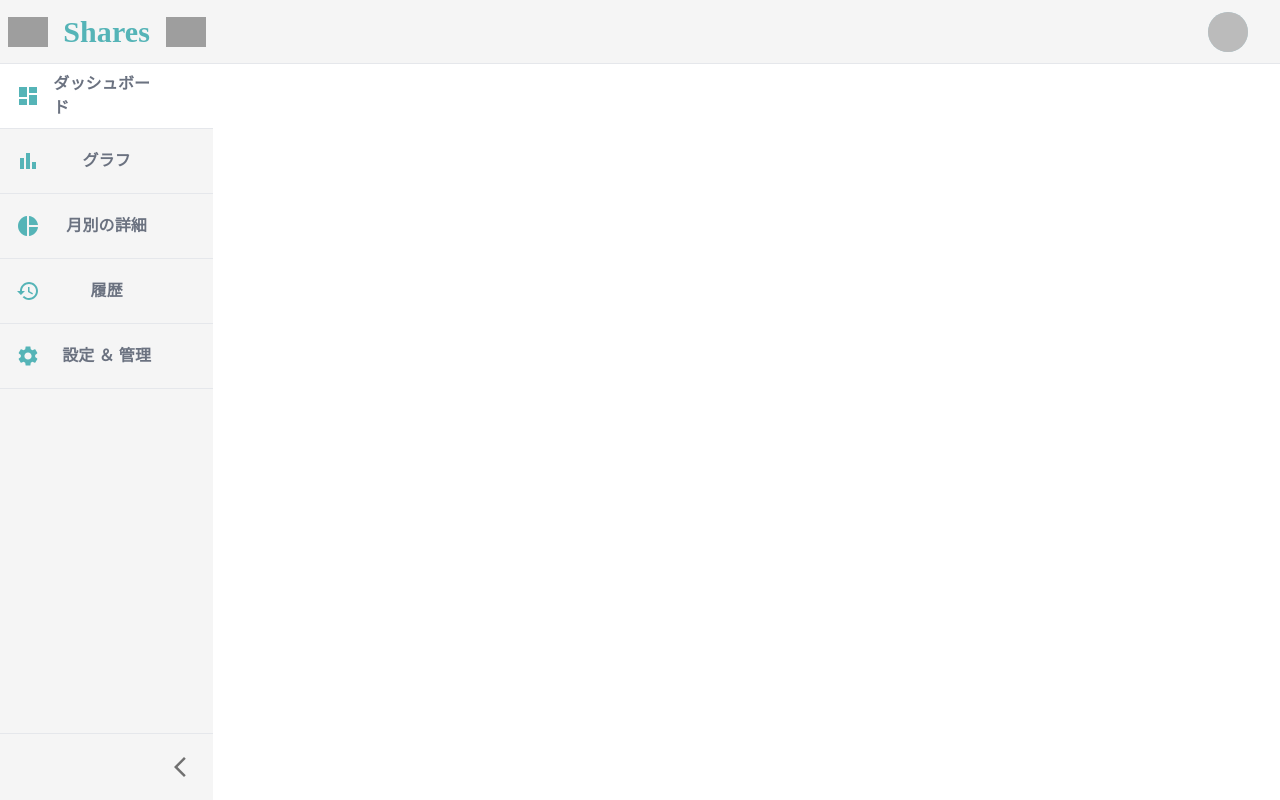
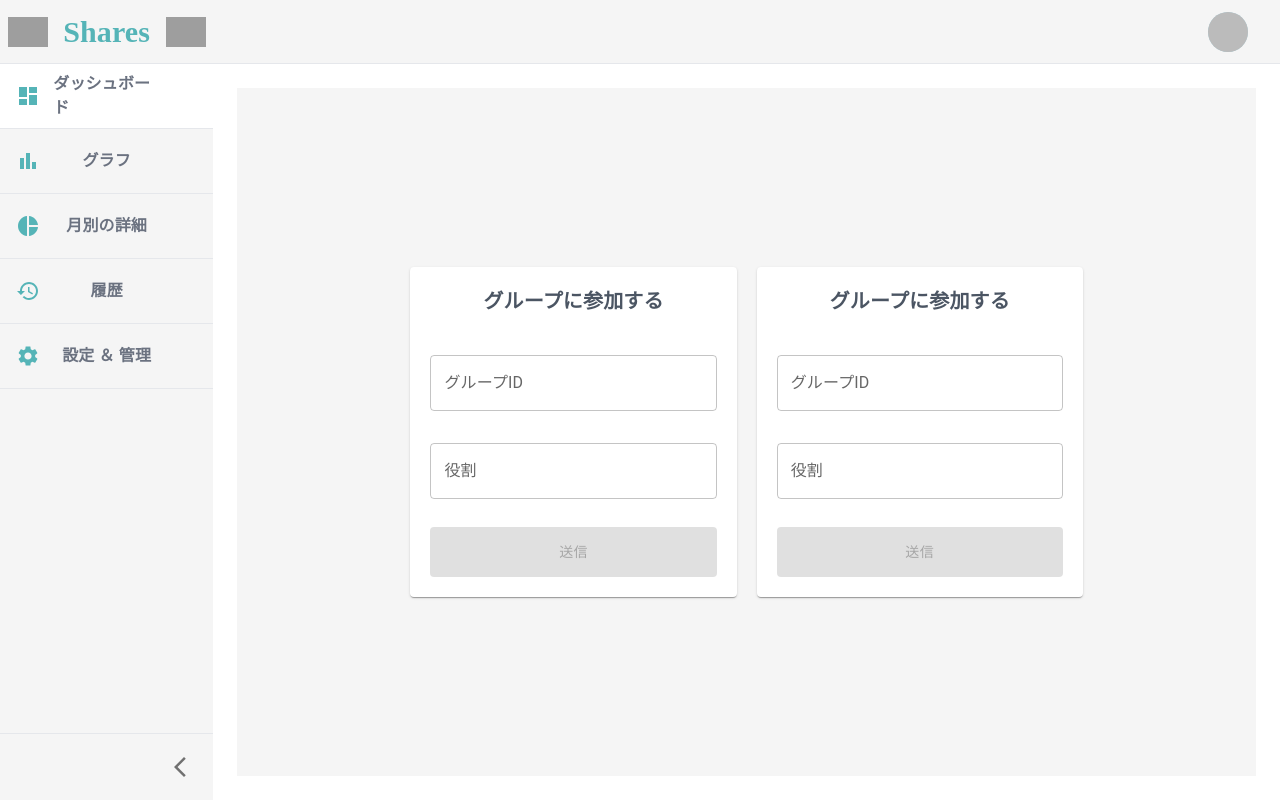
Before and after one commit to wato787/shares, a Next.js app: page / in a window 1280 px wide. Built offline with nearby package versions, Linux system fonts and the light colour scheme; no server answers; the database is empty; sample sign-in values are in the browser's storage; grey boxes are pictures that could not be loaded; a web font is replaced by a local one.

Commit message:
不具合修正

```diff
--- a/src/components/templates/PageLayout.tsx
+++ b/src/components/templates/PageLayout.tsx
@@ -40,6 +40,7 @@ const PageLayout = (props: Props) => {
     dispatch(setGroupId(userDocSnap.data()?.groupId));
 
     // groupからgroupデータを取得
+    if (!userDocSnap.data()?.groupId) return;
     const groupDocRef = doc(db, 'group', userDocSnap.data()?.groupId);
     const groupDocSnap = await getDoc(groupDocRef);
     dispatch(setGroupData(groupDocSnap.data() as GroupData));
@@ -59,7 +60,9 @@ const PageLayout = (props: Props) => {
   // ページの初期表示時にのみデータを取得
   useEffect(() => {
     if (groupId) return;
-    fetchData();
+    (async () => {
+      await fetchData();
+    })();
   }, [fetchData]);
 
   return (
@@ -95,16 +98,12 @@ const PageLayout = (props: Props) => {
         {/* ヘッダーとchidrenを縦並び */}
         <div className='flex flex-col h-screen w-full'>
           <Header />
-          {groupId && (
-            <div
-              className={classNames(
-                'm-6 flex-1',
-                props.grayBg && 'bg-secondary'
-              )}
-            >
-              {cloneElement(props.children, { open })}
-            </div>
-          )}
+
+          <div
+            className={classNames('m-6 flex-1', props.grayBg && 'bg-secondary')}
+          >
+            {cloneElement(props.children, { open })}
+          </div>
         </div>
       </div>
     </>
--- a/src/pages/index.tsx
+++ b/src/pages/index.tsx
@@ -31,6 +31,8 @@ export default function Home({ current }: Current) {
   const [isLoading, setIsLoading] = useState(false);
   const dispatch = useDispatch();
   const { user } = useAuthContext();
+
+  console.log(groupId);
 
   // 今月のデータ取得
   const getThisMonthData = useCallback(async (): Promise<void> => {
```
Also changed, not shown: 1 other file (tests, documents, lock files or other folders).
